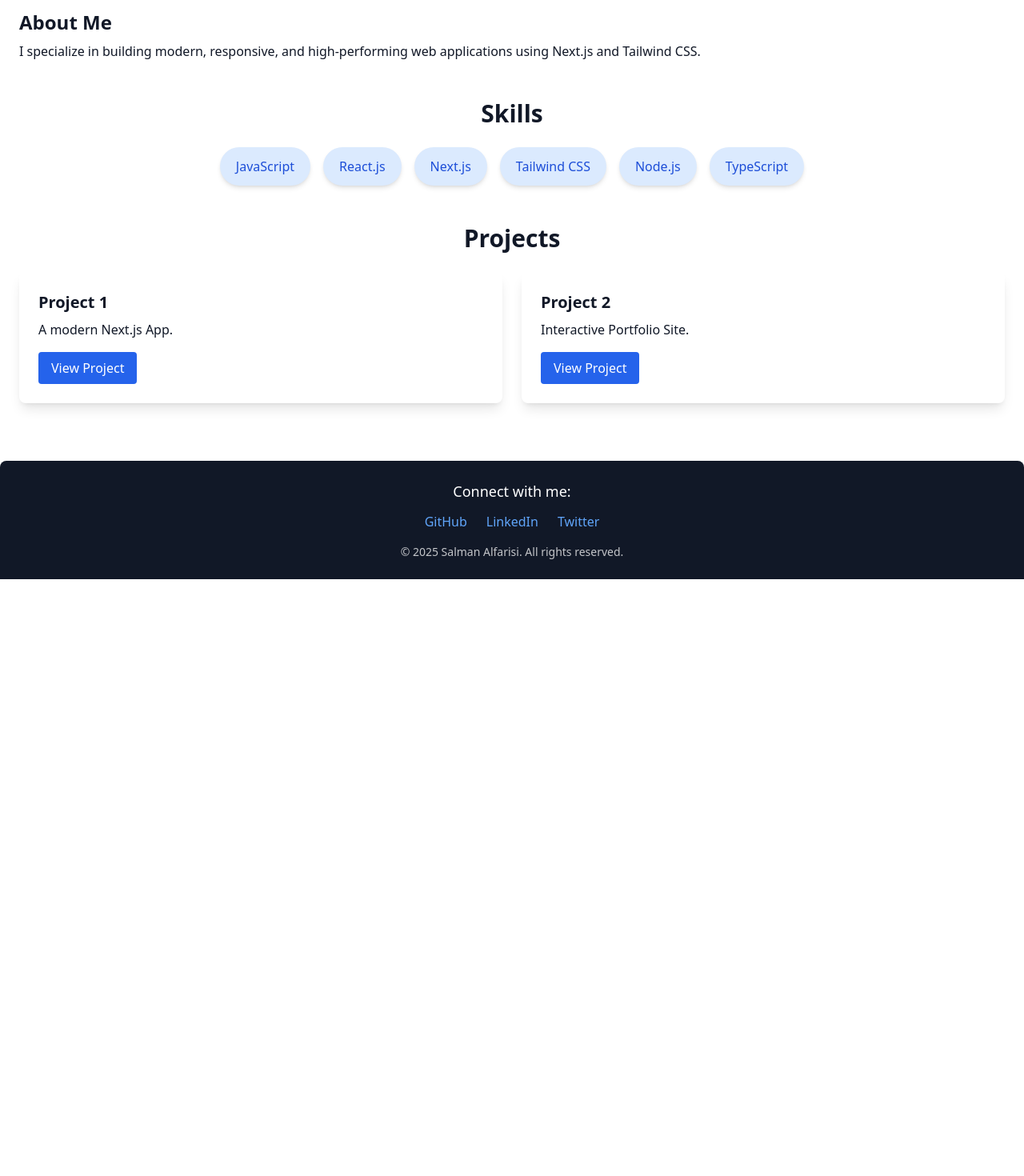
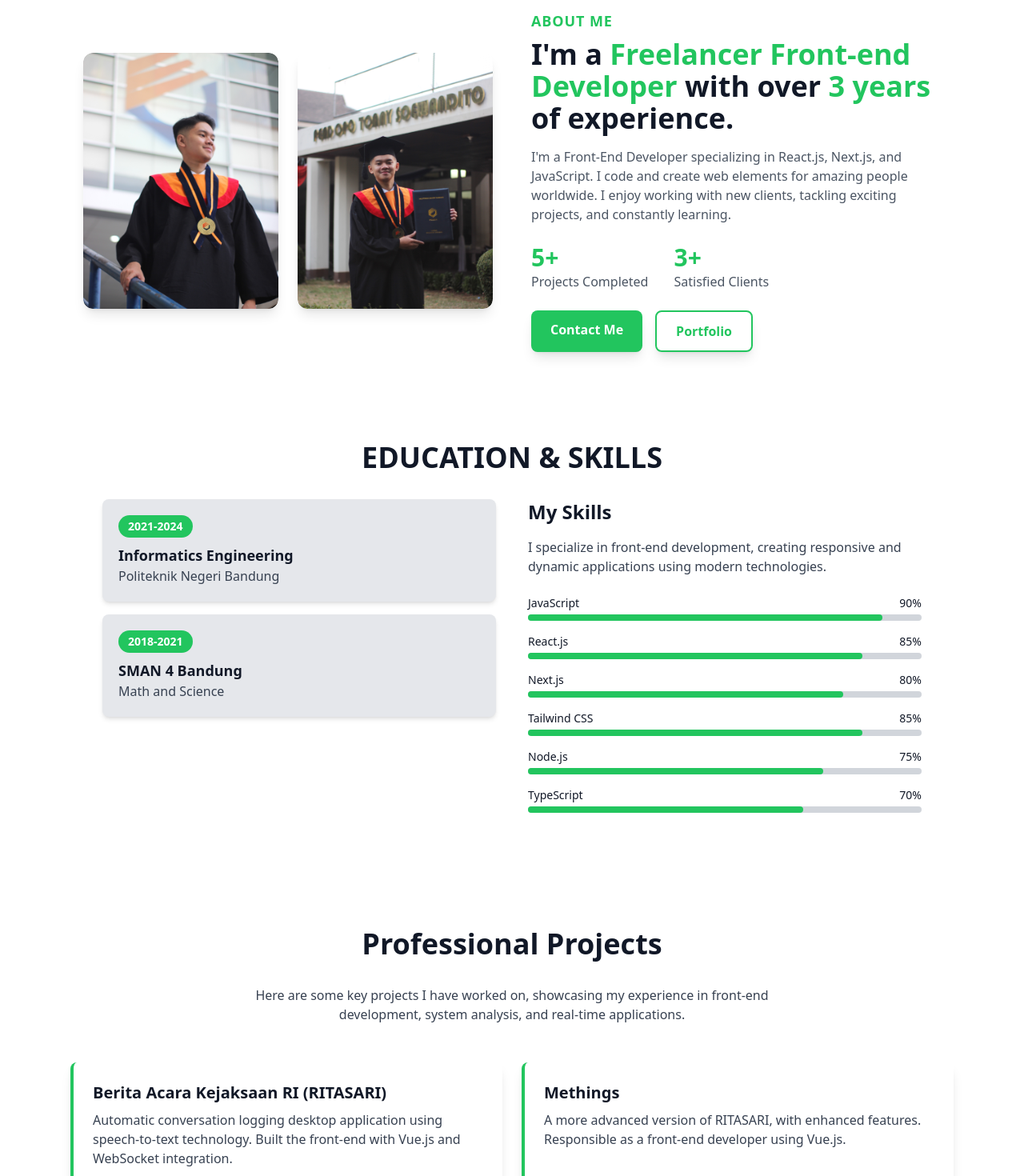
Before and after one commit to salmanalfarisi29/web-portofolio-salman, a Next.js app: page / in a window 1280 px wide. Shown: the part 860-2330 px from the top of the page at 80% size. Before the commit the page ends 1584 px from the top, so only its background shows below. Built offline with nearby package versions, Linux system fonts and the light colour scheme.

Commit message:
FEAT : COMPONENTS ABOUT, HERO, PROJECT AND SKILLS

```diff
--- a/src/app/components/About.tsx
+++ b/src/app/components/About.tsx
@@ -1,10 +1,75 @@
+"use client";
+
+import { motion } from "framer-motion";
+
 export default function About() {
-    return (
-      <section className="mt-12">
-        <h2 className="text-2xl font-semibold">About Me</h2>
-        <p className="mt-2">
-          I specialize in building modern, responsive, and high-performing web applications using Next.js and Tailwind CSS.
+  return (
+    <section className="relative flex flex-col md:flex-row items-center justify-between px-6 md:px-20 py-12 dark:bg-gray-900 transition-all duration-300">
+      {/* Kiri: Grid Foto */}
+      <div className="grid grid-cols-1 md:grid-cols-2 gap-6 w-full max-w-2xl">
+        {/* Animasi Hover pada Foto */}
+        {["/img1.jpg", "/img2.jpg"].map((src, index) => (
+          <motion.div
+            key={index}
+            whileHover={{ scale: 1.05 }}
+            className="rounded-xl overflow-hidden shadow-lg"
+          >
+            <img
+              src={src}
+              alt={`about-${index}`}
+              className="w-full h-80 object-cover rounded-xl"
+            />
+          </motion.div>
+        ))}
+      </div>
+
+      {/* Kanan: Deskripsi */}
+      <div className="max-w-lg mt-8 md:mt-0 md:ml-12 text-center md:text-left text-gray-900 dark:text-white">
+        <h2 className="text-lg font-semibold uppercase tracking-wider text-green-500">
+          About Me
+        </h2>
+        <h3 className="text-2xl sm:text-3xl md:text-4xl font-bold mt-2">
+          I'm a <span className="text-green-500">Freelancer Front-end Developer</span> with over{" "}
+          <span className="text-green-500">3 years</span> of experience.
+        </h3>
+        <p className="mt-4 text-gray-600 dark:text-gray-300 text-sm sm:text-base">
+          I'm a Front-End Developer specializing in React.js, Next.js, and JavaScript.
+          I code and create web elements for amazing people worldwide. I enjoy working with
+          new clients, tackling exciting projects, and constantly learning.
         </p>
-      </section>
-    );
-  }
+
+        {/* Statistik */}
+        <div className="flex flex-col sm:flex-row justify-center md:justify-start mt-6 space-y-4 sm:space-y-0 sm:space-x-8">
+          <div>
+            <p className="text-2xl sm:text-3xl font-bold text-green-500">5+</p>
+            <p className="text-gray-600 dark:text-gray-400 text-sm sm:text-base">Projects Completed</p>
+          </div>
+          <div>
+            <p className="text-2xl sm:text-3xl font-bold text-green-500">3+</p>
+            <p className="text-gray-600 dark:text-gray-400 text-sm sm:text-base">Satisfied Clients</p>
+          </div>
+        </div>
+
+        {/* Tombol */}
+        <div className="mt-6 flex flex-col sm:flex-row space-y-4 sm:space-y-0 sm:space-x-4">
+          <motion.a
+            href="#contact"
+            whileHover={{ scale: 1.05 }}
+            whileTap={{ scale: 0.95 }}
+            className="px-6 py-3 bg-green-500 text-white font-bold rounded-lg shadow-lg hover:bg-green-600 transition text-center w-full sm:w-auto"
+          >
+            Contact Me
+          </motion.a>
+          <motion.a
+            href="#portfolio"
+            whileHover={{ scale: 1.05 }}
+            whileTap={{ scale: 0.95 }}
+            className="px-6 py-3 border-2 border-green-500 text-green-500 font-bold rounded-lg shadow-lg hover:bg-green-500 hover:text-white transition text-center w-full sm:w-auto"
+          >
+            Portfolio
+          </motion.a>
+        </div>
+      </div>
+    </section>
+  );
+}
--- a/src/app/components/Hero.tsx
+++ b/src/app/components/Hero.tsx
@@ -15,15 +15,12 @@ export default function Hero() {
   useEffect(() => {
     const timeout = setTimeout(() => {
       if (!isDeleting && index < fullText.length) {
-        // Mengetik huruf per huruf
         setDisplayedText((prev) => prev + fullText[index]);
         setIndex(index + 1);
       } else if (isDeleting && index > 0) {
-        // Menghapus huruf satu per satu
         setDisplayedText((prev) => prev.slice(0, -1));
         setIndex(index - 1);
       } else {
-        // Jika selesai mengetik, tunggu lalu hapus
         setIsDeleting(!isDeleting);
       }
     }, isDeleting ? deletingSpeed : typingSpeed);
@@ -32,28 +29,30 @@ export default function Hero() {
   }, [index, isDeleting]);
 
   return (
-    <section className="relative flex flex-col md:flex-row items-center justify-between min-h-screen px-8 md:px-20 dark:bg-gray-900 transition-all duration-300">
+    <section className="relative flex flex-col md:flex-row items-center justify-between min-h-screen px-6 md:px-20 py-10 dark:bg-gray-900 transition-all duration-300 border-b border-gray-300 dark:border-gray-700">
       {/* Kiri: Teks */}
       <motion.div
         initial={{ opacity: 0, x: -50 }}
         animate={{ opacity: 1, x: 0 }}
         transition={{ duration: 1 }}
-        className="text-left text-gray-900 dark:text-white max-w-lg"
+        className="text-left text-gray-900 dark:text-white max-w-lg text-center md:text-left"
       >
         <p className="text-lg">Hello, I am</p>
         {/* Efek Mengetik Berulang */}
-        <h1 className="text-6xl font-extrabold">
+        <h1 className="text-4xl md:text-6xl font-extrabold">
           {displayedText}
           <span className="animate-blink">|</span>
         </h1>
-        <p className="text-xl font-semibold mt-2 text-blue-500 dark:text-yellow-400">
-          I Am Passionate Developer
+        <p className="text-lg md:text-xl font-semibold mt-2 text-blue-500 dark:text-yellow-400">
+          Front-End Web Developer
         </p>
-        <p className="mt-4 text-lg">
-          A highly motivated Front-End Developer specializing in React.js, Next.js, JavaScript. Graduated in Informatics Engineering from Politeknik Negeri Bandung, with hands-on experience in developing responsive and dynamic web applications.
+        <p className="mt-4 text-md md:text-lg leading-relaxed">
+          A highly motivated Front-End Developer specializing in React.js, Next.js, JavaScript.
+          Graduated in Informatics Engineering from Politeknik Negeri Bandung, with hands-on experience
+          in developing responsive and dynamic web applications.
         </p>
         <motion.a
-          href="/CV ATS SALMAN ALFARISI.pdf" // Pastikan file ada di public/
+          href="/CV ATS SALMAN ALFARISI.pdf"
           download="CV ATS SALMAN ALFARISI.pdf"
           whileHover={{ scale: 1.05 }}
           whileTap={{ scale: 0.95 }}
@@ -73,12 +72,12 @@ export default function Hero() {
         <motion.div
           animate={{ y: [0, -10, 0] }}
           transition={{ duration: 3, repeat: Infinity, ease: "easeInOut" }}
-          className="absolute inset-0 bg-green-500 rounded-full w-72 h-72 md:w-96 md:h-96"
+          className="absolute inset-0 bg-green-500 rounded-full w-60 h-60 md:w-96 md:h-96"
         ></motion.div>
         <img
           src="/profile.png"
           alt="Salman Alfarisi"
-          className="relative z-10 w-72 h-72 md:w-96 md:h-96 object-cover rounded-full shadow-lg"
+          className="relative z-10 w-60 h-60 md:w-96 md:h-96 object-cover rounded-full shadow-lg"
         />
       </motion.div>
     </section>
--- a/src/app/components/Project.tsx
+++ b/src/app/components/Project.tsx
@@ -1,39 +1,70 @@
+"use client";
+
 export default function Projects() {
   const projects = [
     {
-        name: "Project 1",
-        description: "A modern web application using Next.js and Tailwind CSS.",
-        link: "#",
+      name: "Berita Acara Kejaksaan RI (RITASARI)",
+      description:
+        "Automatic conversation logging desktop application using speech-to-text technology. Built the front-end with Vue.js and WebSocket integration.",
     },
     {
-        name: "Project 2",
-        description: "A portfolio website built with React.js.",
-        link: "#",
+      name: "Methings",
+      description:
+        "A more advanced version of RITASARI, with enhanced features. Responsible as a front-end developer using Vue.js.",
+    },
+    {
+      name: "Basyir",
+      description:
+        "An application for tracking daily worship activities. Developed the front-end using modern UI principles.",
+    },
+    {
+      name: "Parkfacilities",
+      description:
+        "A web-based application introducing city parks in Bandung. Responsible as a front-end developer and ensured mobile responsiveness.",
+    },
+    {
+      name: "Service Vessel Trajectory Prediction",
+      description:
+        "Developed a ship prediction service implemented in a combat management system simulator. Role: System Analyst.",
+    },
+    {
+      name: "Aiz Elektronik Company Profile",
+      description:
+        "Developed an SEO-optimized company website for Aiz Elektronik using Next.js, ensuring mobile responsiveness.",
+    },
+    {
+      name: "Web-based Automatic Conveyor Monitoring",
+      description:
+        "Developed a real-time monitoring system for automatic sorting using conveyor machines. Integrated WebSocket for live updates.",
     },
   ];
 
   return (
-    <section className="mt-12">
-    <h2 className="text-3xl font-semibold text-center">Projects</h2>
-    <div className="grid md:grid-cols-2 gap-6 mt-6">
-        {[
-        { name: "Project 1", desc: "A modern Next.js App.", link: "#" },
-        { name: "Project 2", desc: "Interactive Portfolio Site.", link: "#" },
-        ].map((project, index) => (
+    <section className="py-16 px-6 md:px-16 bg-white-100 dark:bg-gray-900 text-gray-900 dark:text-white transition-colors duration-300">
+      <div className="max-w-6xl mx-auto">
+        <h2 className="text-3xl md:text-4xl font-bold text-center mb-8">
+          Professional Projects
+        </h2>
+        <p className="text-center text-gray-700 dark:text-gray-300 max-w-2xl mx-auto">
+          Here are some key projects I have worked on, showcasing my experience
+          in front-end development, system analysis, and real-time applications.
+        </p>
+
+        <div className="grid md:grid-cols-2 gap-6 mt-12">
+          {projects.map((project, index) => (
             <div
               key={index}
-            className="p-6 bg-white dark:bg-gray-800 rounded-lg shadow-lg hover:shadow-2xl transition transform hover:-translate-y-2"
+              className="p-6 bg-white dark:bg-gray-800 rounded-lg shadow-lg border-l-4 border-green-500"
             >
-            <h3 className="text-xl font-bold">{project.name}</h3>
-            <p className="mt-2">{project.desc}</p>
-            <a
-            href={project.link}
-            className="inline-block mt-4 px-4 py-2 bg-blue-600 text-white rounded hover:bg-blue-700 hover:scale-105 transition"
-            >
-            View Project
-            </a>
+              <h3 className="text-xl font-bold text-gray-900 dark:text-white">
+                {project.name}
+              </h3>
+              <p className="mt-2 text-gray-700 dark:text-gray-300">
+                {project.description}
+              </p>
             </div>
           ))}
+        </div>
       </div>
     </section>
   );
--- a/src/app/components/Skills.tsx
+++ b/src/app/components/Skills.tsx
@@ -1,20 +1,91 @@
+"use client";
+
+import { motion } from "framer-motion";
+
+const skills = [
+  { name: "JavaScript", level: 90 },
+  { name: "React.js", level: 85 },
+  { name: "Next.js", level: 80 },
+  { name: "Tailwind CSS", level: 85 },
+  { name: "Node.js", level: 75 },
+  { name: "TypeScript", level: 70 },
+];
+
+const education = [
+  {
+    year: "2021-2024",
+    title: "Informatics Engineering",
+    institution: "Politeknik Negeri Bandung",
+  },
+  {
+    year: "2018-2021",
+    title: "SMAN 4 Bandung",
+    institution: "Math and Science",
+  },
+];
+
 export default function Skills() {
-    const skills = ["JavaScript", "React.js", "Next.js", "Tailwind CSS", "Node.js", "TypeScript"];
+  return (
+    <section className="py-16 px-6 md:px-16 bg-white-100 dark:bg-gray-900 text-gray-900 dark:text-white transition-colors duration-300">
+      <div className="max-w-5xl mx-auto">
+        {/* Header Section */}
+        <h2 className="text-3xl md:text-4xl font-bold text-center mb-8">
+          EDUCATION & SKILLS
+        </h2>
 
-    return (
-    <section className="mt-12">
-    <h2 className="text-3xl font-semibold text-center">Skills</h2>
-    <div className="mt-6 flex flex-wrap justify-center gap-4">
-        {["JavaScript", "React.js", "Next.js", "Tailwind CSS", "Node.js", "TypeScript"].map(
-        (skill, index) => (
-            <span
+        <div className="grid md:grid-cols-2 gap-10">
+          {/* Education Section */}
+          <div>
+            {education.map((edu, index) => (
+              <motion.div
                 key={index}
-            className="px-5 py-3 bg-blue-100 text-blue-700 font-medium rounded-full shadow-md hover:scale-110 transition"
+                initial={{ opacity: 0, x: -50 }}
+                animate={{ opacity: 1, x: 0 }}
+                transition={{ duration: 0.5, delay: index * 0.2 }}
+                className="bg-gray-200 dark:bg-gray-800 rounded-lg p-5 shadow-md mb-4"
               >
-            {skill}
+                <span className="inline-block bg-green-500 text-white text-sm px-3 py-1 rounded-full font-semibold">
+                  {edu.year}
                 </span>
-        )
-        )}
+                <h3 className="text-lg font-semibold mt-2">{edu.title}</h3>
+                <p className="text-gray-700 dark:text-gray-300">
+                  {edu.institution}
+                </p>
+              </motion.div>
+            ))}
+          </div>
+
+          {/* Skills Section */}
+          <div>
+            <h3 className="text-2xl font-bold mb-4">My Skills</h3>
+            <p className="text-gray-700 dark:text-gray-300 mb-6">
+              I specialize in front-end development, creating responsive and
+              dynamic applications using modern technologies.
+            </p>
+            {skills.map((skill, index) => (
+              <motion.div
+                key={index}
+                initial={{ opacity: 0, x: 50 }}
+                animate={{ opacity: 1, x: 0 }}
+                transition={{ duration: 0.5, delay: index * 0.2 }}
+                className="mb-4"
+              >
+                <div className="flex justify-between">
+                  <span className="text-sm font-medium">{skill.name}</span>
+                  <span className="text-sm font-medium">{skill.level}%</span>
+                </div>
+                <div className="w-full bg-gray-300 dark:bg-gray-700 rounded-full h-2 mt-1">
+                  <motion.div
+                    initial={{ width: 0 }}
+                    animate={{ width: `${skill.level}%` }}
+                    transition={{ duration: 1 }}
+                    className="h-full bg-green-500 rounded-full"
+                  ></motion.div>
+                </div>
+              </motion.div>
+            ))}
+          </div>
+        </div>
       </div>
     </section>
   );
```
Also changed, not shown: public/img1.JPG (added), public/img2.JPG (added). Lines whose indentation alone changed are shown as unchanged.
